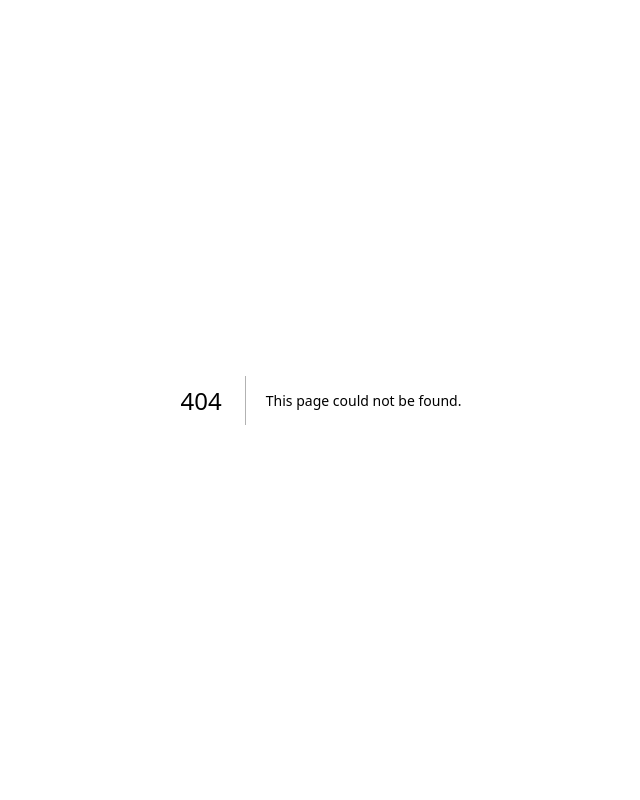
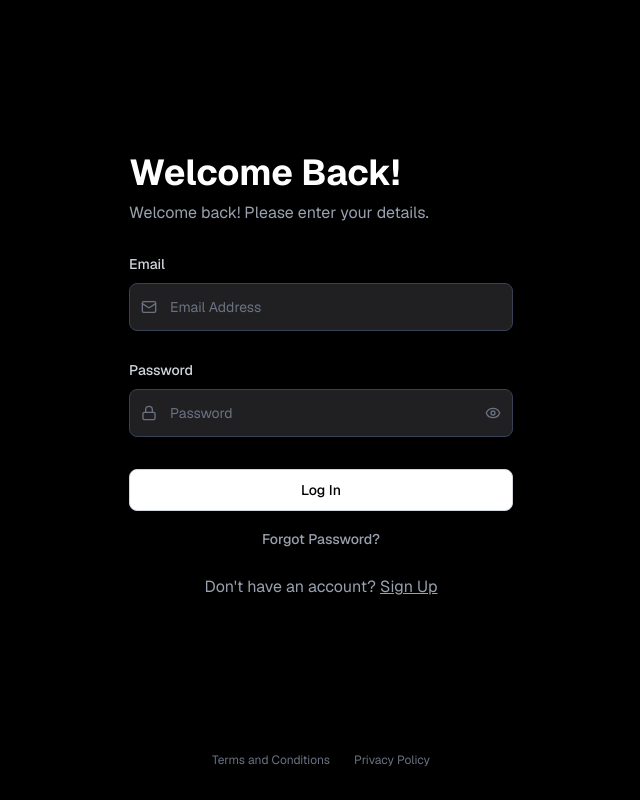
Before and after one commit to gaindunuhansith/ZFit, a Next.js app in the folder frontend/: page /auth/login in a window 1280 px wide. Before the commit this address had no page. Shown: the whole page, without its empty margins (319-959 px from the left). Built offline with nearby package versions, Linux system fonts and the light colour scheme.

Commit message:
feat: update file structure

```diff
--- /dev/null
+++ b/frontend/app/auth/login/page.tsx
@@ -0,0 +1,22 @@
+import { LoginForm } from "@/components/login-form"
+import Link from "next/link"
+
+export default function LoginPage() {
+  return (
+    <div className="min-h-screen flex flex-col">
+      <div className="flex-1 flex items-center justify-center bg-black px-4">
+        <LoginForm />
+      </div>
+      <div className="pb-8 text-center">
+        <div className="flex justify-center space-x-6 text-xs">
+          <Link href="/terms" className="text-gray-500 hover:text-gray-300 transition-colors">
+            Terms and Conditions
+          </Link>
+          <Link href="/privacy" className="text-gray-500 hover:text-gray-300 transition-colors">
+            Privacy Policy
+          </Link>
+        </div>
+      </div>
+    </div>
+  )
+}
--- a/frontend/app/(auth)/signup/verify-email/page.tsx
+++ b/frontend/app/auth/verify-email/page.tsx
@@ -22,7 +22,7 @@ export default function EmailVerificationPage() {
           {/* Actions Section */}
           <div className="space-y-6">
             <button
-              onClick={() => window.location.href = '/login'}
+              onClick={() => window.location.href = '/auth/login'}
               className="w-full bg-white hover:bg-gray-100 text-black font-medium py-3 px-4 rounded-md transition-colors"
             >
               Back to Login
--- a/frontend/components/login-form.tsx
+++ b/frontend/components/login-form.tsx
@@ -134,7 +134,7 @@ export function LoginForm() {
       <div className="mt-6 text-center">
         <p className="text-gray-400">
           Don&apos;t have an account?{" "}
-          <Link href="/signup" className="text-gray-400 hover:text-gray-200 underline">
+          <Link href="/auth/signup" className="text-gray-400 hover:text-gray-200 underline">
             Sign Up
           </Link>
         </p>
--- a/frontend/components/signup-form.tsx
+++ b/frontend/components/signup-form.tsx
@@ -250,7 +250,7 @@ export function SignupForm() {
       }
 
       // Success - redirect to email verification page
-      window.location.href = "/signup/verify-email"
+      window.location.href = "/auth/verify-email"
 
     } catch (error) {
       if (error instanceof z.ZodError) {
@@ -566,7 +566,7 @@ export function SignupForm() {
       <div className="mt-6 text-center">
         <p className="text-gray-400">
           Already have an account?{" "}
-          <Link href="/login" className="text-gray-400 hover:text-gray-200 underline">
+          <Link href="/auth/login" className="text-gray-400 hover:text-gray-200 underline">
             Log In
           </Link>
         </p>
```
Also changed, not shown: frontend/app/auth/layout.tsx (renamed from frontend/app/(auth)/layout.tsx), frontend/app/auth/signup/page.tsx (renamed from frontend/app/(auth)/signup/page.tsx).
